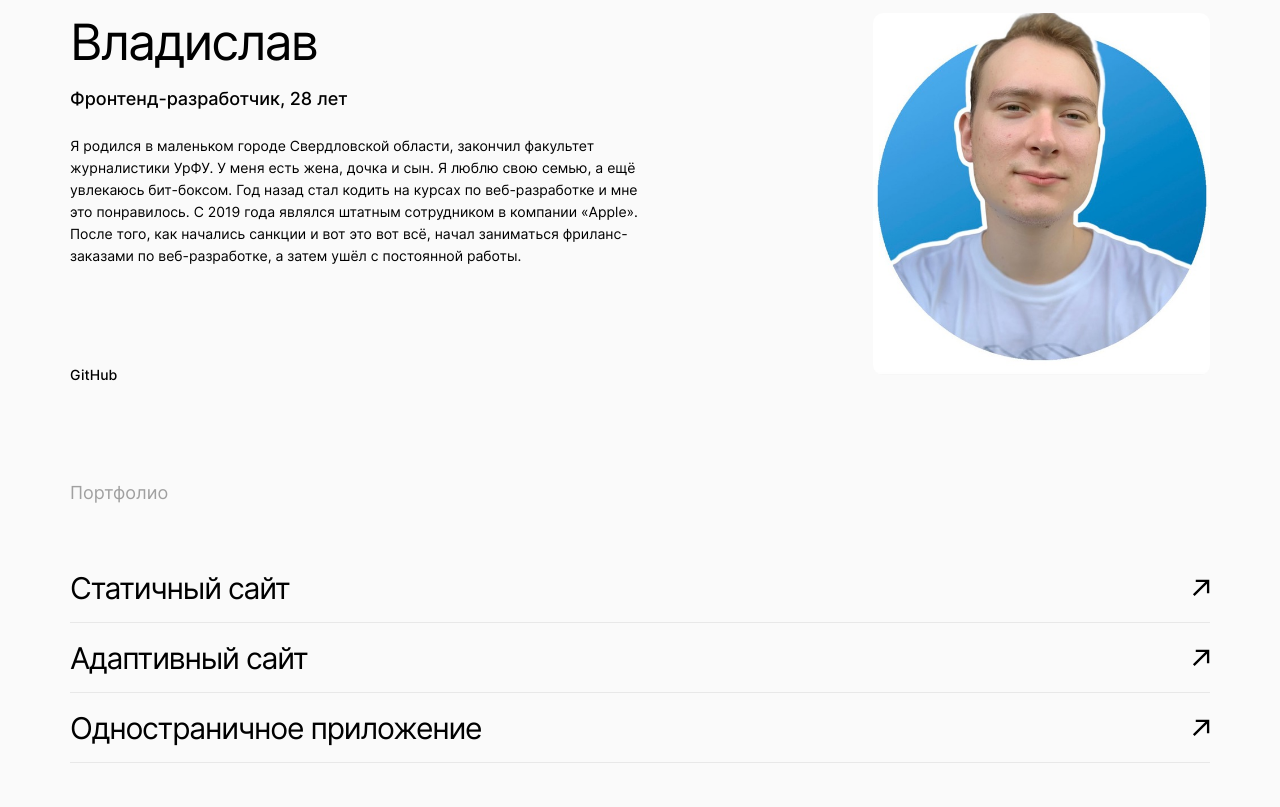
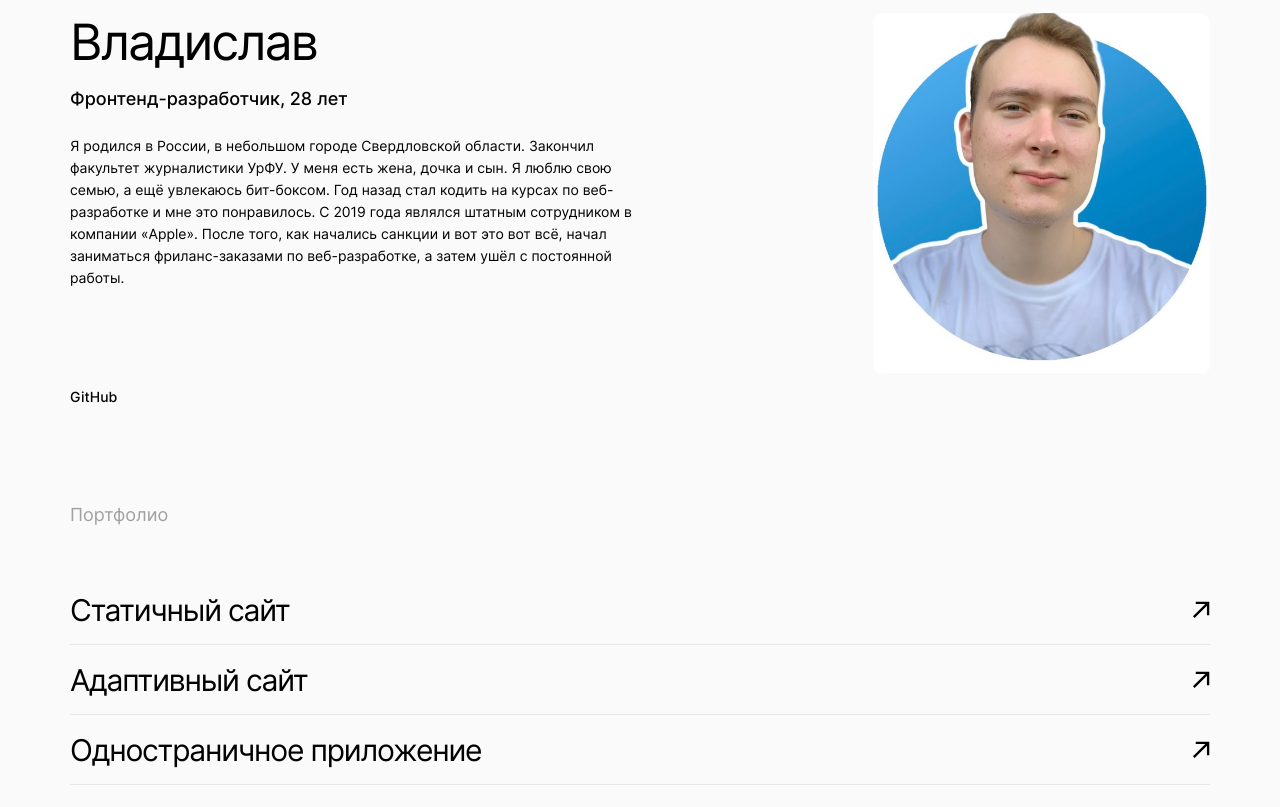
Before and after one commit to vlad-borovkov/movies-explorer-frontend, a React (Create React App) app: page / in a window 1280 px wide. Shown: the part 2080-2887 px from the top of the page. Built offline with nearby package versions, Linux system fonts and the light colour scheme.

Commit message:
feat: правка логики регистрации, popupmessage

```diff
--- a/src/components/AboutMe/AboutMe.js
+++ b/src/components/AboutMe/AboutMe.js
@@ -13,13 +13,14 @@ export default function AboutMe({ title }) {
           <h2 className='student__title'>Владислав</h2>
           <h3 className='student__dscrpt'>Фронтенд-разработчик, 28 лет</h3>
           <p className='student__info'>
-            Я родился в маленьком городе Свердловской области, закончил
-            факультет журналистики УрФУ. У меня есть жена, дочка и сын. Я люблю
-            свою семью, а ещё увлекаюсь бит-боксом. Год назад стал кодить на
-            курсах по веб-разработке и мне это понравилось. С 2019 года являлся
-            штатным сотрудником в компании «Apple». После того, как начались
-            санкции и вот это вот всё, начал заниматься фриланс-заказами по
-            веб-разработке, а затем ушёл с постоянной работы.
+            Я родился в России, в небольшом городе Свердловской области.
+            Закончил факультет журналистики УрФУ. У меня есть жена, дочка и сын.
+            Я люблю свою семью, а ещё увлекаюсь бит-боксом. Год назад стал
+            кодить на курсах по веб-разработке и мне это понравилось. С 2019
+            года являлся штатным сотрудником в компании «Apple». После того, как
+            начались санкции и вот это вот всё, начал заниматься
+            фриланс-заказами по веб-разработке, а затем ушёл с постоянной
+            работы.
           </p>
           <a
             target='_blank'
--- a/src/components/App/App.js
+++ b/src/components/App/App.js
@@ -11,7 +11,6 @@ import Header from '../Header/Header';
 import Footer from '../Footer/Footer';
 import ProtectedRoute from '../ProtectedRoute';
 import { mainApi } from '../../utils/MainApi.js';
-import { moviesApi } from '../../utils/MoviesApi';
 import { Route, Switch, useLocation, useHistory } from 'react-router-dom';
 import { Redirect } from 'react-router-dom';
 import { CurrentUserContext } from '../../contexts/CurrentUserContext.js';
@@ -33,8 +32,10 @@ function App() {
   };
   const [isFailRegistrationPopupOpen, setFailRegistrationPopupOpen] =
     React.useState(false);
-  const pushFailRegistration = () => {
+  const [errorMessage, setErrorMessage] = React.useState('');
+  const pushFailRegistration = (errorMessage) => {
     setFailRegistrationPopupOpen(!isFailRegistrationPopupOpen);
+    setErrorMessage(errorMessage);
   };
 
   function closeAllPopups() {
@@ -104,7 +105,7 @@ function App() {
 
             <Route path='/sign-up'>
               {isLogedIn && <Redirect to='/movies' />}
-              <Register />
+              <Register setLogginStatus={() => setLogginStatus(true)} />
             </Route>
             <Route path='/sign-in'>
               {isLogedIn && <Redirect to='/movies' />}
@@ -147,7 +148,7 @@ function App() {
             isOpen={isFailRegistrationPopupOpen}
             onClose={closeAllPopups}
             type={'failUpdate'}
-            message={'Введите обновлённые данные'}
+            message={errorMessage}
           />
 
           <SuccessRegistrationPopup
--- a/src/components/Profile/Profile.js
+++ b/src/components/Profile/Profile.js
@@ -23,7 +23,12 @@ export default function Profile({
     setEditButtonPush(!isEditButtonPush);
   };
 
-  const [errorMessageServer, setErrorMessageServer] = React.useState('');
+  const {
+    register,
+    handleSubmit,
+    reset,
+    formState: { errors, isValid },
+  } = useForm({ mode: 'onChange' });
 
   const handlerLogOut = () => {
     localStorage.clear();
@@ -33,7 +38,7 @@ export default function Profile({
 
   const handleSubmitProfile = (data) => {
     if (data.name === currentUser.name && data.email === currentUser.email) {
-      pushFailRegistration();
+      pushFailRegistration('Упс. Вы не обновили данные');
       handlerEditProfile();
       return;
     } else {
@@ -41,7 +46,10 @@ export default function Profile({
         .changeUserInfo(data)
         .then((data) => {
           if (data.message) {
-            setErrorMessageServer(data.message);
+            pushFailRegistration(data.message);
+            handlerEditProfile();
+            reset();
+            throw new Error(data.message);
           }
           return data;
         })
@@ -57,12 +65,6 @@ export default function Profile({
       //обновить компонент, чтобы отобразить результаты
     }
   };
-
-  const {
-    register,
-    handleSubmit,
-    formState: { errors, isValid },
-  } = useForm({ mode: 'onChange' });
 
   return (
     <section className='profile-section'>
@@ -133,9 +135,7 @@ export default function Profile({
 
           <div className='profile__control'>
             <p className='profile__error-message'>
-              {errors?.name?.message ||
-                errors?.email?.message ||
-                errorMessageServer}
+              {errors?.name?.message || errors?.email?.message}
             </p>
             {isEditButtonPush ? (
               <button
--- a/src/components/Register/Register.js
+++ b/src/components/Register/Register.js
@@ -4,7 +4,7 @@ import { useHistory } from 'react-router-dom';
 import { mainApi } from '../../utils/MainApi';
 import { useForm } from 'react-hook-form';
 
-const Register = (props) => {
+const Register = ({ setLogginStatus }) => {
   const [errorMessageServer, setErrorMessageServer] = React.useState('');
   const resetErrorMessageFromServer = () => {
     setErrorMessageServer('');
@@ -19,18 +19,38 @@ const Register = (props) => {
   } = useForm({ mode: 'onChange' });
 
   const handlerSubmitRegister = (data) => {
+    const password = data.password;
     mainApi
       .register(data)
       .then((data) => {
         if (data.message) {
           setErrorMessageServer(data.message);
+          reset();
         }
         return data;
       })
       .then((data) => {
         if (data._id) {
-          history.push('/sign-in');
-          reset();
+          const authValue = { email: data.email, password };
+          mainApi
+            .authorize(authValue)
+            .then((data) => {
+              if (data.message) {
+                setErrorMessageServer(data.message);
+              }
+              return data;
+            })
+            .then((data) => {
+              if (data.token) {
+                reset();
+                localStorage.setItem('jwt', data.token);
+                setLogginStatus(); //прокидываем функцию на изменение стейта авторизации в app
+                history.push('/movies');
+              }
+            })
+            .catch((err) => {
+              console.log(`Упс, ошибка ${err}`);
+            });
         }
       })
       .catch((err) => {
@@ -45,7 +65,6 @@ const Register = (props) => {
       title='Добро пожаловать!'
       buttonOnText='Зарегистрироваться'
       onSubmit={handleSubmit(handlerSubmitRegister)}
-      isOpen={props.isOpen}
       isValid={isValid}
     >
       <label className='entry-user__container-form-input-label'>Имя</label>
```
